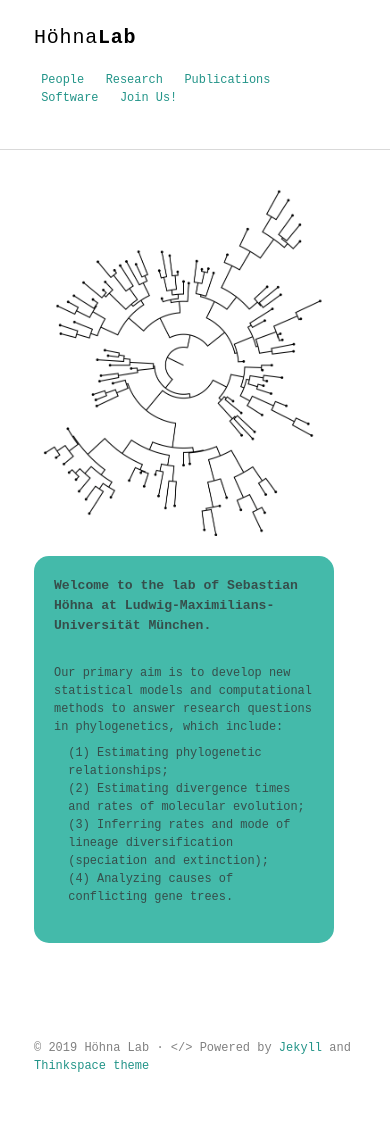
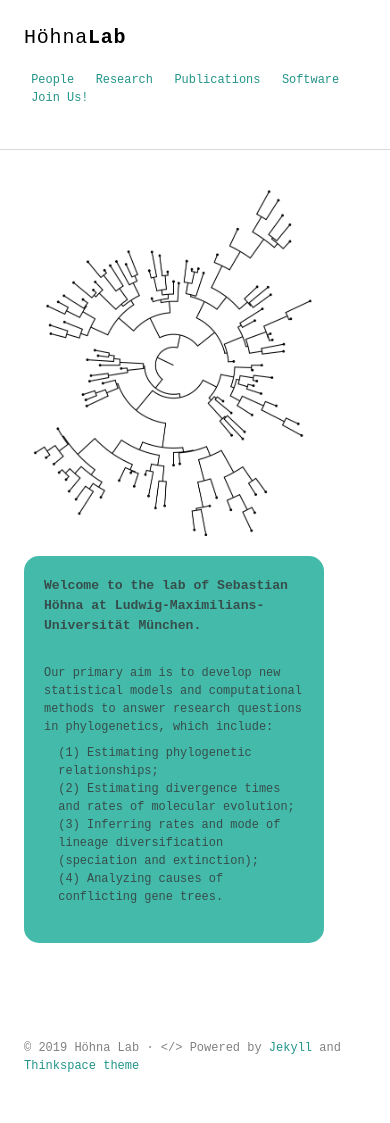
Before and after one commit to hoehnalab/hoehnalab.github.io, a Jekyll site: the page built from index.html, in a window 390 px wide. Built offline with Jekyll 4.4.1, drawn with Linux system fonts in a browser that asks for light colours; some web fonts are replaced.

Commit message:
Container margins

```diff
--- a/assets/scss/_layout.scss
+++ b/assets/scss/_layout.scss
@@ -313,8 +313,8 @@ hr {
 
   .container {
     padding: $base-spacing;
-    margin-left: 10px;
-    margin-right: 10px;
+    margin-left: auto;
+    margin-right: auto;
     max-width: 100%;
     font-weight: normal;
   }
```
